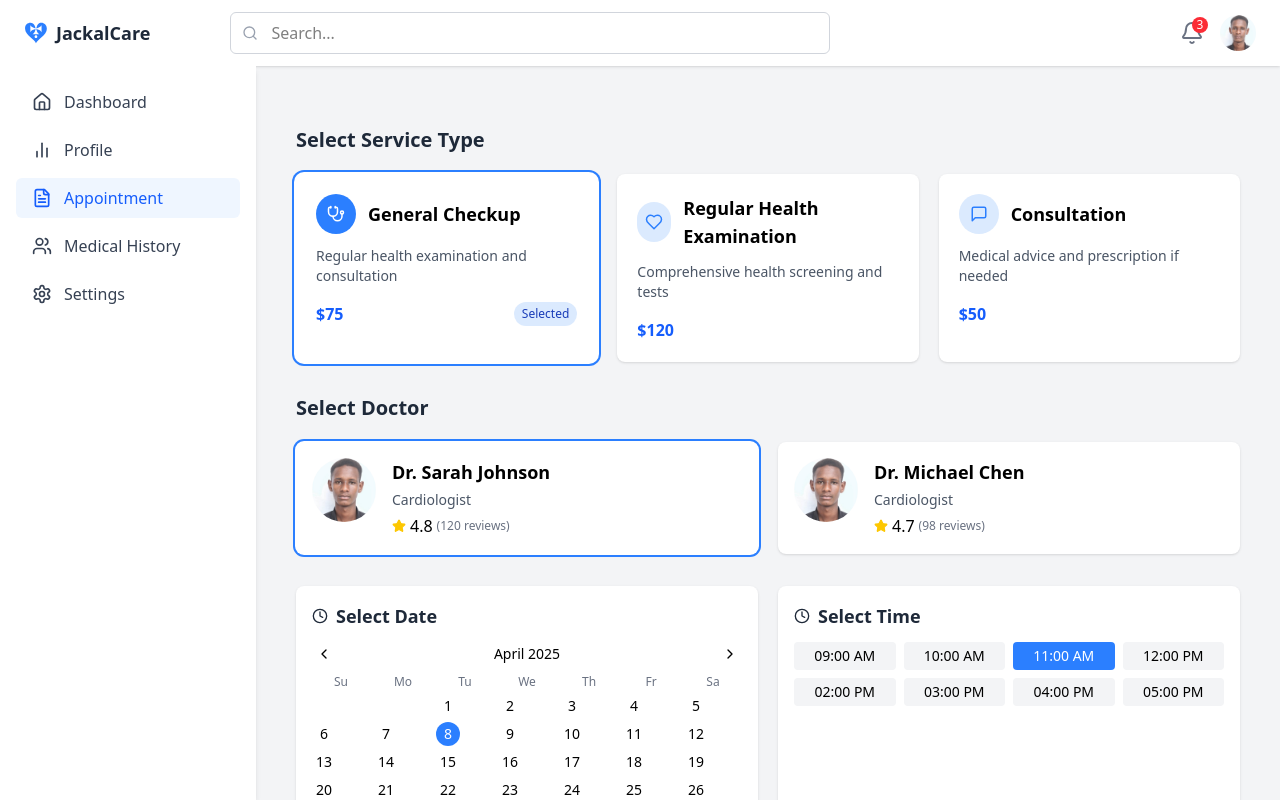
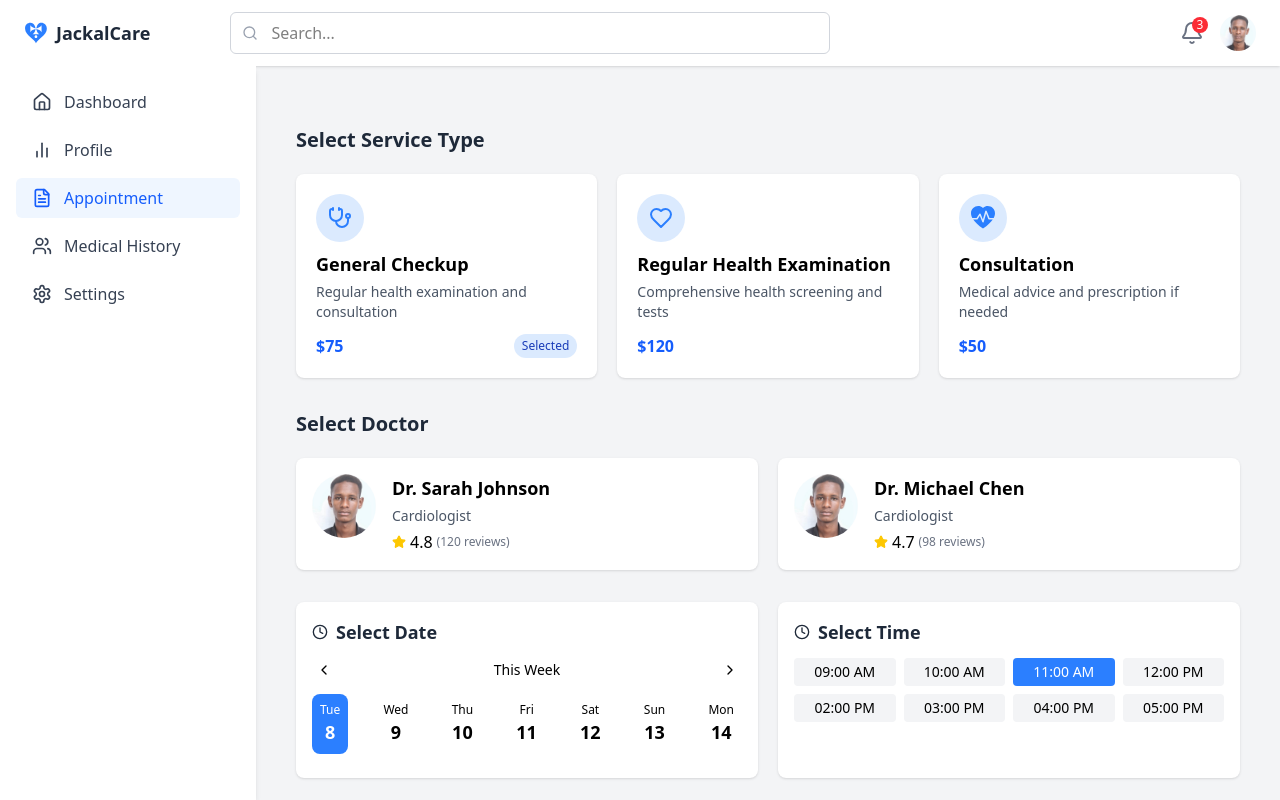
Before and after one commit to kubwimanav/jackalcare-dashboard, a React (Vite) app: page /appointment in a window 1280 px wide. Built offline with nearby package versions, Linux system fonts and the light colour scheme.

Commit message:
somechanges

```diff
--- a/src/components/AppointmentPage.jsx
+++ b/src/components/AppointmentPage.jsx
@@ -8,7 +8,10 @@ import {
   ChevronLeft,
   ChevronRight,
   Clock,
+  Check,
+  X,
 } from "lucide-react";
+import { BsFillHeartPulseFill } from "react-icons/bs";
 
 const AppointmentPage = () => {
   // State for selections
@@ -16,6 +19,7 @@ const AppointmentPage = () => {
   const [selectedDoctor, setSelectedDoctor] = useState(0);
   const [selectedDate, setSelectedDate] = useState(new Date());
   const [selectedTime, setSelectedTime] = useState(2);
+  const [showConfirmation, setShowConfirmation] = useState(false);
 
   // Sample data with improved icons
   const services = [
@@ -24,21 +28,21 @@ const AppointmentPage = () => {
       title: "General Checkup",
       description: "Regular health examination and consultation",
       price: 75,
-      icon: <Stethoscope size={18} />,
+      icon: <Stethoscope size={24} />,
     },
     {
       id: 1,
       title: "Regular Health Examination",
       description: "Comprehensive health screening and tests",
       price: 120,
-      icon: <Heart size={18} />,
+      icon: <Heart size={24} />,
     },
     {
       id: 2,
       title: "Consultation",
       description: "Medical advice and prescription if needed",
       price: 50,
-      icon: <MessageSquare size={18} />,
+      icon: <BsFillHeartPulseFill size={24} />,
     },
   ];
 
@@ -70,29 +74,39 @@ const AppointmentPage = () => {
     "05:00 PM",
   ];
 
-  // Calendar helpers
-  const daysInMonth = (month, year) => new Date(year, month + 1, 0).getDate();
-  const firstDayOfMonth = (month, year) => new Date(year, month, 1).getDay();
+  // Calendar helpers - simplified for minimized calendar
+  const getDaysOfWeek = () => {
+    const today = new Date();
+    const days = [];
 
-  const monthNames = [
-    "January",
-    "February",
-    "March",
-    "April",
-    "May",
-    "June",
-    "July",
-    "August",
-    "September",
-    "October",
-    "November",
-    "December",
-  ];
+    for (let i = 0; i < 7; i++) {
+      const date = new Date(today);
+      date.setDate(today.getDate() + i);
+      days.push({
+        date: date,
+        dayName: date.toLocaleDateString("en-US", { weekday: "short" }),
+        dayNumber: date.getDate(),
+      });
+    }
+
+    return days;
+  };
+
+  const daysOfWeek = getDaysOfWeek();
+
+  // Handle booking confirmation
+  const handleConfirmBooking = () => {
+    setShowConfirmation(true);
+  };
+
+  const closeConfirmation = () => {
+    setShowConfirmation(false);
+  };
 
   return (
     <div className="bg-gray-100 min-h-screen p-4">
       <div className="max-w-6xl mx-auto">
-        {/* First Section: Service Types - Improved Styling */}
+        {/* First Section: Service Types - Updated with Column Layout aligned to start */}
         <h2 className="text-xl font-semibold my-5 text-gray-800">
           Select Service Type
         </h2>
@@ -100,33 +114,19 @@ const AppointmentPage = () => {
           {services.map((service, index) => (
             <div
               key={service.id}
-              className={`bg-white rounded-lg p-5 shadow transition-all hover:shadow-md
-                ${
-                  selectedService === index
-                    ? "ring-2 ring-blue-500 ring-offset-2"
-                    : "hover:-translate-y-1"
-                }`}
+              className="bg-white rounded-lg p-5 shadow"
               onClick={() => setSelectedService(index)}
             >
-              <div className="flex items-center mb-3">
-                <div
-                  className={`w-10 h-10 rounded-full flex items-center justify-center
-                  ${selectedService === index ? "bg-blue-500" : "bg-blue-100"}`}
-                >
-                  <div
-                    className={
-                      selectedService === index ? "text-white" : "text-blue-500"
-                    }
-                  >
-                    {service.icon}
-                  </div>
+              <div className="flex flex-col items-start mb-3">
+                <div className="w-12 h-12 rounded-full flex items-center justify-center mb-2 bg-blue-100">
+                  <div className="text-blue-500">{service.icon}</div>
                 </div>
-                <h3 className="text-lg font-semibold ml-3">{service.title}</h3>
+                <h3 className="text-lg font-semibold">{service.title}</h3>
+                <p className="text-gray-600 text-sm mt-1">
+                  {service.description}
+                </p>
               </div>
-              <p className="text-gray-600 text-sm mb-4">
-                {service.description}
-              </p>
-              <div className="flex justify-between items-center">
+              <div className="flex justify-between items-center mt-2">
                 <span className="text-blue-600 font-bold">
                   ${service.price}
                 </span>
@@ -149,12 +149,7 @@ const AppointmentPage = () => {
             {doctors.map((doctor, index) => (
               <div
                 key={doctor.id}
-                className={`flex bg-white rounded-lg p-4 shadow transition-all hover:shadow-md
-                  ${
-                    selectedDoctor === index
-                      ? "ring-2 ring-blue-500 ring-offset-1"
-                      : "hover:-translate-y-1"
-                  }`}
+                className="flex bg-white rounded-lg p-4 shadow"
                 onClick={() => setSelectedDoctor(index)}
               >
                 <div className="w-16 h-16 bg-blue-100 rounded-full mr-4 overflow-hidden">
@@ -185,7 +180,7 @@ const AppointmentPage = () => {
           </div>
         </div>
 
-        {/* Third Section: Date and Time Selection - Minimized Calendar Height */}
+        {/* Third Section: Date and Time Selection - Minimized Calendar */}
         <div className="grid grid-cols-1 md:grid-cols-2 gap-5 mb-8">
           <div className="bg-white rounded-lg p-4 shadow">
             <h3 className="text-lg font-semibold mb-3 text-gray-800 flex items-center">
@@ -193,105 +188,33 @@ const AppointmentPage = () => {
               Select Date
             </h3>
 
-            {/* Calendar - Inline Implementation */}
-            <div>
-              <div className="flex justify-between items-center mb-2">
-                <button
-                  className="p-1 rounded hover:bg-gray-200"
-                  onClick={() =>
-                    setSelectedDate(
-                      new Date(
-                        selectedDate.getFullYear(),
-                        selectedDate.getMonth() - 1,
-                        1
-                      )
-                    )
-                  }
-                >
+            {/* Minimized Calendar - Just Days of Week */}
+            <div className="mb-2">
+              <div className="flex justify-between items-center mb-3">
+                <button className="p-1 rounded">
                   <ChevronLeft size={16} />
                 </button>
-                <div className="text-sm font-medium">
-                  {monthNames[selectedDate.getMonth()]}{" "}
-                  {selectedDate.getFullYear()}
-                </div>
-                <button
-                  className="p-1 rounded hover:bg-gray-200"
-                  onClick={() =>
-                    setSelectedDate(
-                      new Date(
-                        selectedDate.getFullYear(),
-                        selectedDate.getMonth() + 1,
-                        1
-                      )
-                    )
-                  }
-                >
+                <div className="text-sm font-medium">This Week</div>
+                <button className="p-1 rounded">
                   <ChevronRight size={16} />
                 </button>
               </div>
 
-              <div className="grid grid-cols-7 gap-1 text-center mb-1">
-                {["Su", "Mo", "Tu", "We", "Th", "Fr", "Sa"].map((day) => (
-                  <div key={day} className="text-xs font-medium text-gray-500">
-                    {day}
+              <div className="flex justify-between">
+                {daysOfWeek.map((day, index) => (
+                  <div
+                    key={index}
+                    className={`flex flex-col items-center cursor-pointer p-2 rounded-lg ${
+                      selectedDate.getDate() === day.date.getDate()
+                        ? "bg-blue-500 text-white"
+                        : ""
+                    }`}
+                    onClick={() => setSelectedDate(day.date)}
+                  >
+                    <span className="text-xs font-medium">{day.dayName}</span>
+                    <span className="text-lg font-bold">{day.dayNumber}</span>
                   </div>
                 ))}
-              </div>
-
-              <div className="grid grid-cols-7 gap-1">
-                {/* Empty cells for days before the first day of month */}
-                {Array.from({
-                  length: firstDayOfMonth(
-                    selectedDate.getMonth(),
-                    selectedDate.getFullYear()
-                  ),
-                }).map((_, i) => (
-                  <div key={`blank-${i}`} className="h-6 w-6"></div>
-                ))}
-
-                {/* Days of the month */}
-                {Array.from({
-                  length: daysInMonth(
-                    selectedDate.getMonth(),
-                    selectedDate.getFullYear()
-                  ),
-                }).map((_, i) => {
-                  const d = i + 1;
-                  const currentDate = new Date(
-                    selectedDate.getFullYear(),
-                    selectedDate.getMonth(),
-                    d
-                  );
-                  const isSelected = d === selectedDate.getDate();
-                  const isToday =
-                    new Date().setHours(0, 0, 0, 0) ===
-                    currentDate.setHours(0, 0, 0, 0);
-
-                  return (
-                    <div
-                      key={`day-${d}`}
-                      className={`h-6 w-6 rounded-full flex items-center justify-center cursor-pointer text-sm
-                        ${
-                          isSelected
-                            ? "bg-blue-500 text-white font-medium"
-                            : isToday
-                            ? "border border-blue-500"
-                            : "hover:bg-blue-100"
-                        }`}
-                      onClick={() =>
-                        setSelectedDate(
-                          new Date(
-                            selectedDate.getFullYear(),
-                            selectedDate.getMonth(),
-                            d
-                          )
-                        )
-                      }
-                    >
-                      {d}
-                    </div>
-                  );
-                })}
               </div>
             </div>
           </div>
@@ -305,11 +228,11 @@ const AppointmentPage = () => {
               {timeSlots.map((time, index) => (
                 <div
                   key={index}
-                  className={`py-1 px-2 rounded text-center cursor-pointer text-sm transition-all
+                  className={`py-1 px-2 rounded text-center cursor-pointer text-sm
                     ${
                       selectedTime === index
                         ? "bg-blue-500 text-white font-medium"
-                        : "bg-gray-100 hover:bg-blue-100"
+                        : "bg-gray-100"
                     }`}
                   onClick={() => setSelectedTime(index)}
                 >
@@ -366,11 +289,36 @@ const AppointmentPage = () => {
           <button className="px-5 py-2 bg-gray-200 text-gray-700 font-medium rounded-lg hover:bg-gray-300 transition-colors">
             Back
           </button>
-          <button className="px-5 py-2 bg-blue-600 text-white font-medium rounded-lg hover:bg-blue-700 transition-colors">
+          <button
+            className="px-5 py-2 bg-blue-600 text-white font-medium rounded-lg hover:bg-blue-700 transition-colors"
+            onClick={handleConfirmBooking}
+          >
             Confirm Booking
           </button>
         </div>
       </div>
+
+      {/* Confirmation Popup */}
+      {showConfirmation && (
+        <div className="fixed inset-0 bg-black bg-opacity-50 flex items-center justify-center z-50">
+          <div className="bg-white rounded-lg p-6 max-w-sm w-full flex flex-col items-center">
+            <div className="w-16 h-16 bg-green-100 rounded-full flex items-center justify-center mb-4">
+              <Check size={32} className="text-green-500" />
+            </div>
+            <h3 className="text-xl font-bold mb-2">Booking Confirmed!</h3>
+            <p className="text-gray-600 text-center mb-6">
+              Your appointment has been successfully scheduled. A confirmation
+              has been sent to your email.
+            </p>
+            <button
+              className="px-6 py-2 bg-blue-600 text-white font-medium rounded-lg hover:bg-blue-700 transition-colors"
+              onClick={closeConfirmation}
+            >
+              Done
+            </button>
+          </div>
+        </div>
+      )}
     </div>
   );
 };
```
Also changed, not shown: src/components/DashboardHome.jsx (+4 -4 lines).
